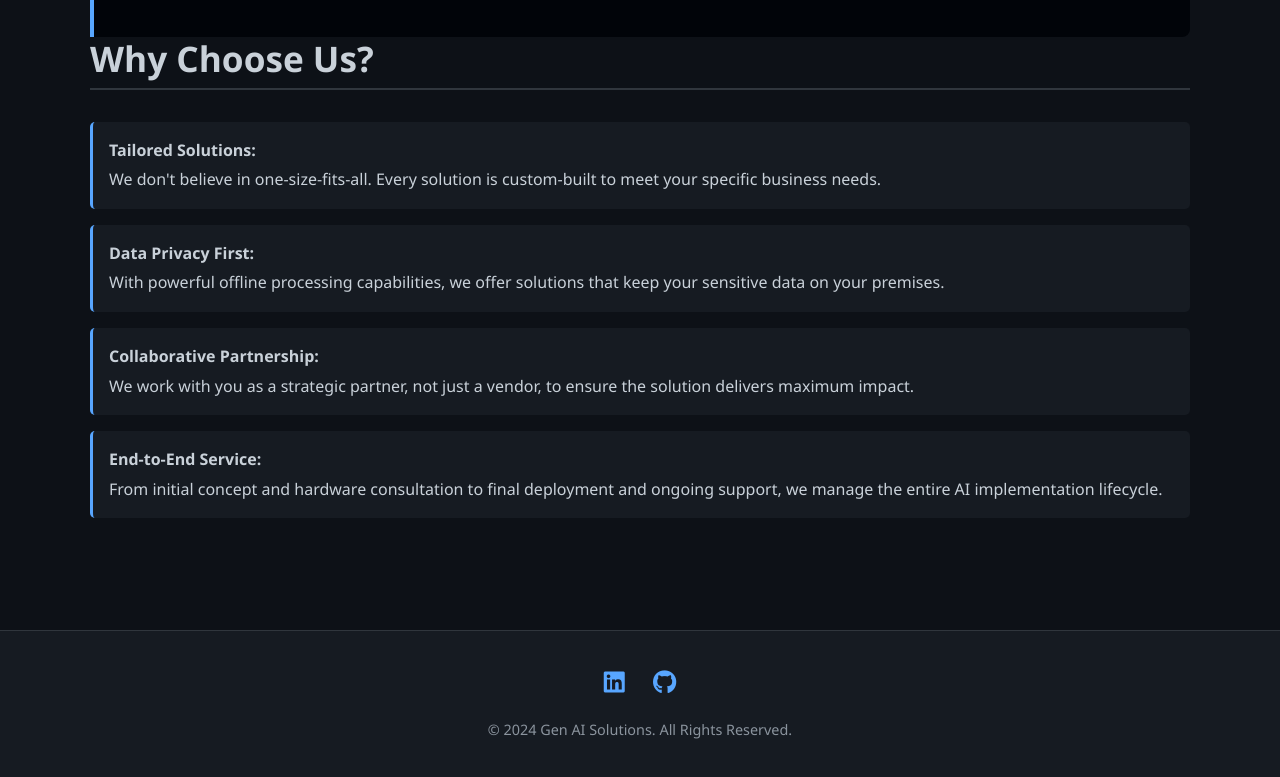
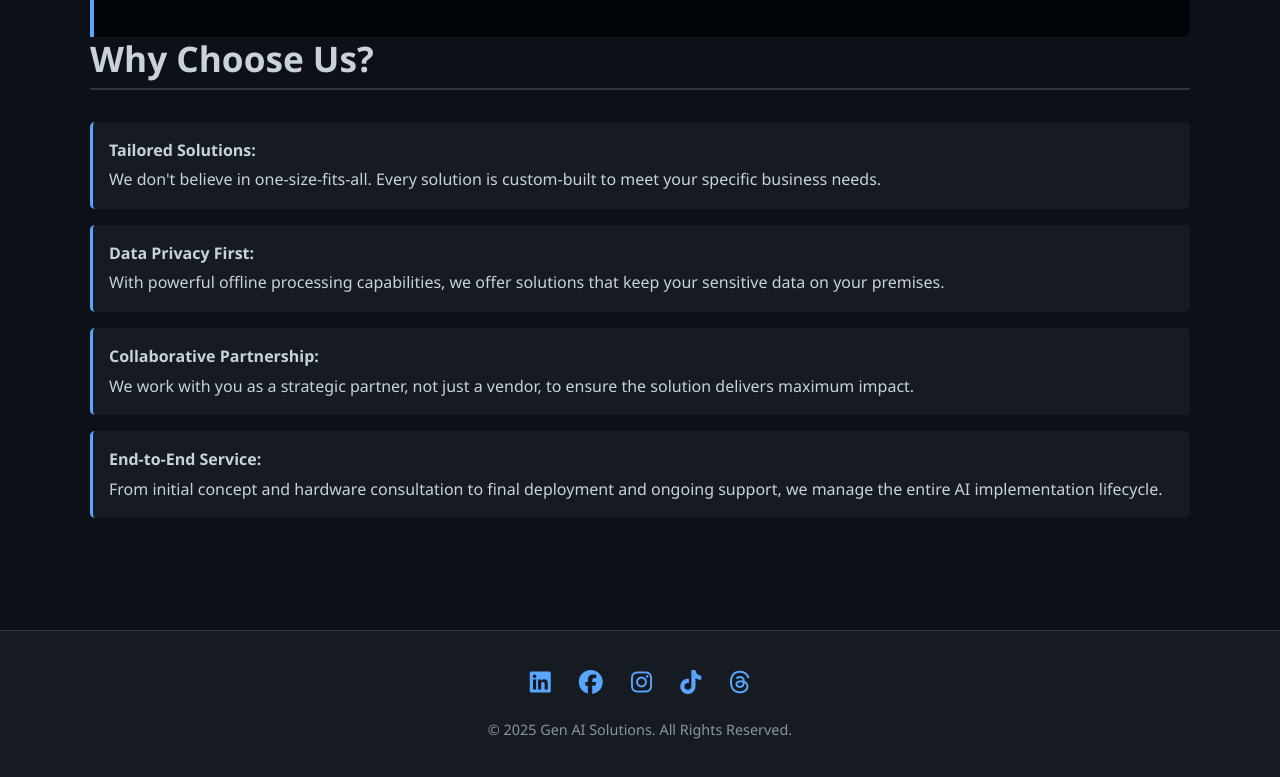
Before and after one commit to mrman1982/mrman1982.github.io, a plain HTML site: page about.html in a window 1280 px wide. Shown: the part 810-1587 px from the top of the page. Drawn offline with Linux system fonts and the light colour scheme.

Commit message:
Footer: standardize social icons/links (LinkedIn, Facebook, Instagram, TikTok, Threads); remove GitHub; add LinkedIn to Organization schema

```diff
--- a/about.html
+++ b/about.html
@@ -187,24 +187,13 @@
 
     <footer class="main-footer">
       <div class="footer-socials">
-        <a
-          href="https://linkedin.com/in/yourprofile"
-          target="_blank"
-          aria-label="LinkedIn"
-          title="LinkedIn"
-          ><i class="fab fa-linkedin"></i
-        ></a>
-        <a
-          href="https://github.com/yourprofile"
-          target="_blank"
-          aria-label="GitHub"
-          title="GitHub"
-          ><i class="fab fa-github"></i
-        ></a>
+        <a href="https://www.linkedin.com/company/gen-ai-solutions/" target="_blank" rel="noopener" aria-label="LinkedIn" title="LinkedIn"><i class="fab fa-linkedin"></i></a>
+        <a href="https://www.facebook.com/profile.php?id=61569264684790" target="_blank" rel="noopener" aria-label="Facebook" title="Facebook"><i class="fab fa-facebook"></i></a>
+        <a href="https://www.instagram.com/gen_ai_solutions/" target="_blank" rel="noopener" aria-label="Instagram" title="Instagram"><i class="fab fa-instagram"></i></a>
+        <a href="https://www.tiktok.com/@gen_ai_solutions" target="_blank" rel="noopener" aria-label="TikTok" title="TikTok"><i class="fab fa-tiktok"></i></a>
+        <a href="https://www.threads.net/@gen_ai_solutions" target="_blank" rel="noopener" aria-label="Threads" title="Threads"><i class="fa-brands fa-threads"></i></a>
       </div>
-      <p class="copyright">
-        &copy; 2024 Gen AI Solutions. All Rights Reserved.
-      </p>
+      <p class="copyright">&copy; 2025 Gen AI Solutions. All Rights Reserved.</p>
     </footer>
 
     <script src="js/script.js"></script>
```
Also changed, not shown: ai-resources.html (+5 -14 lines), contact.html (+6 -17 lines), index.html (+7 -3 lines), kerry-generative-ai.html (+5 -14 lines), services.html (+6 -17 lines), thank-you.html (+8 -1 lines).
